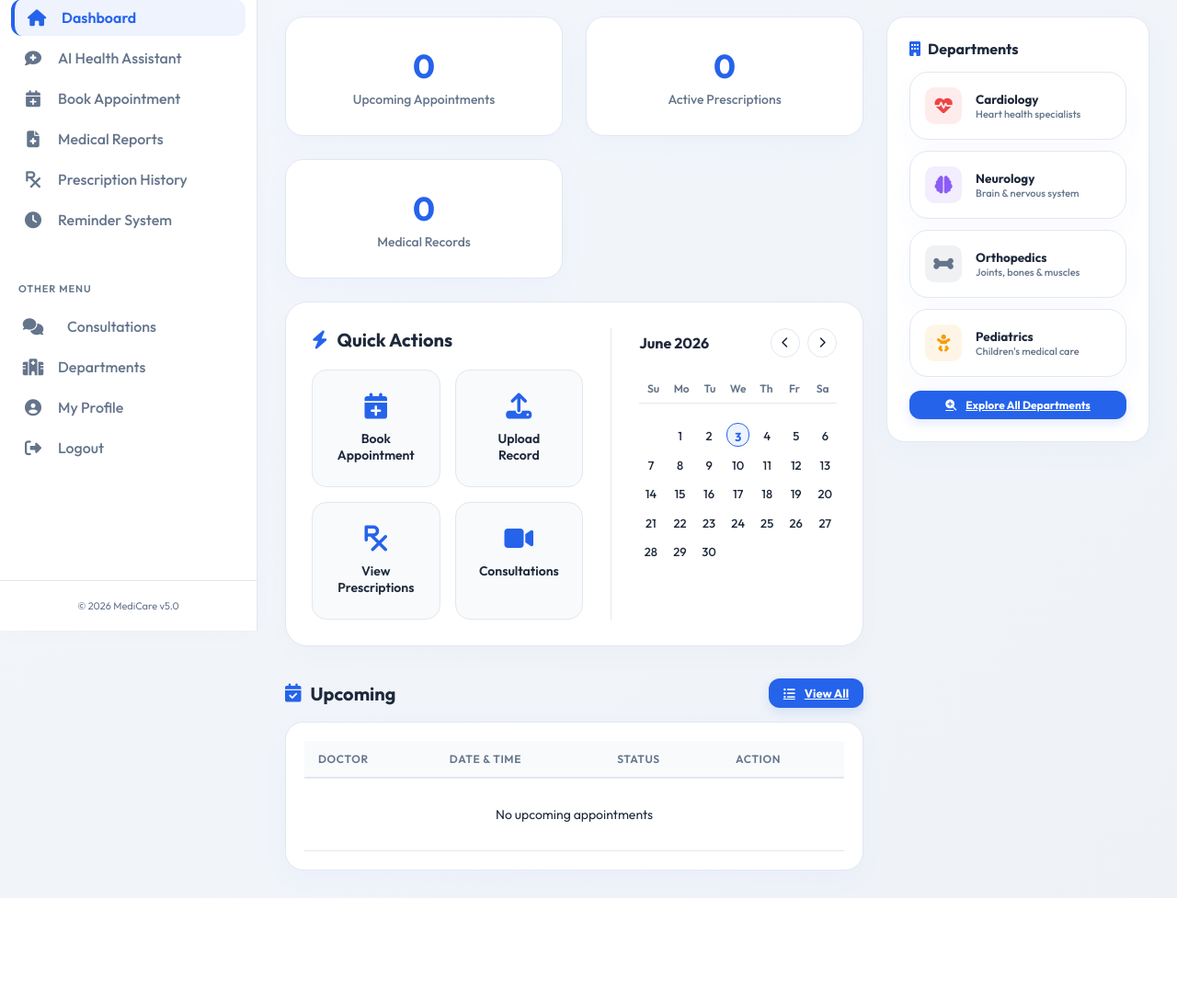
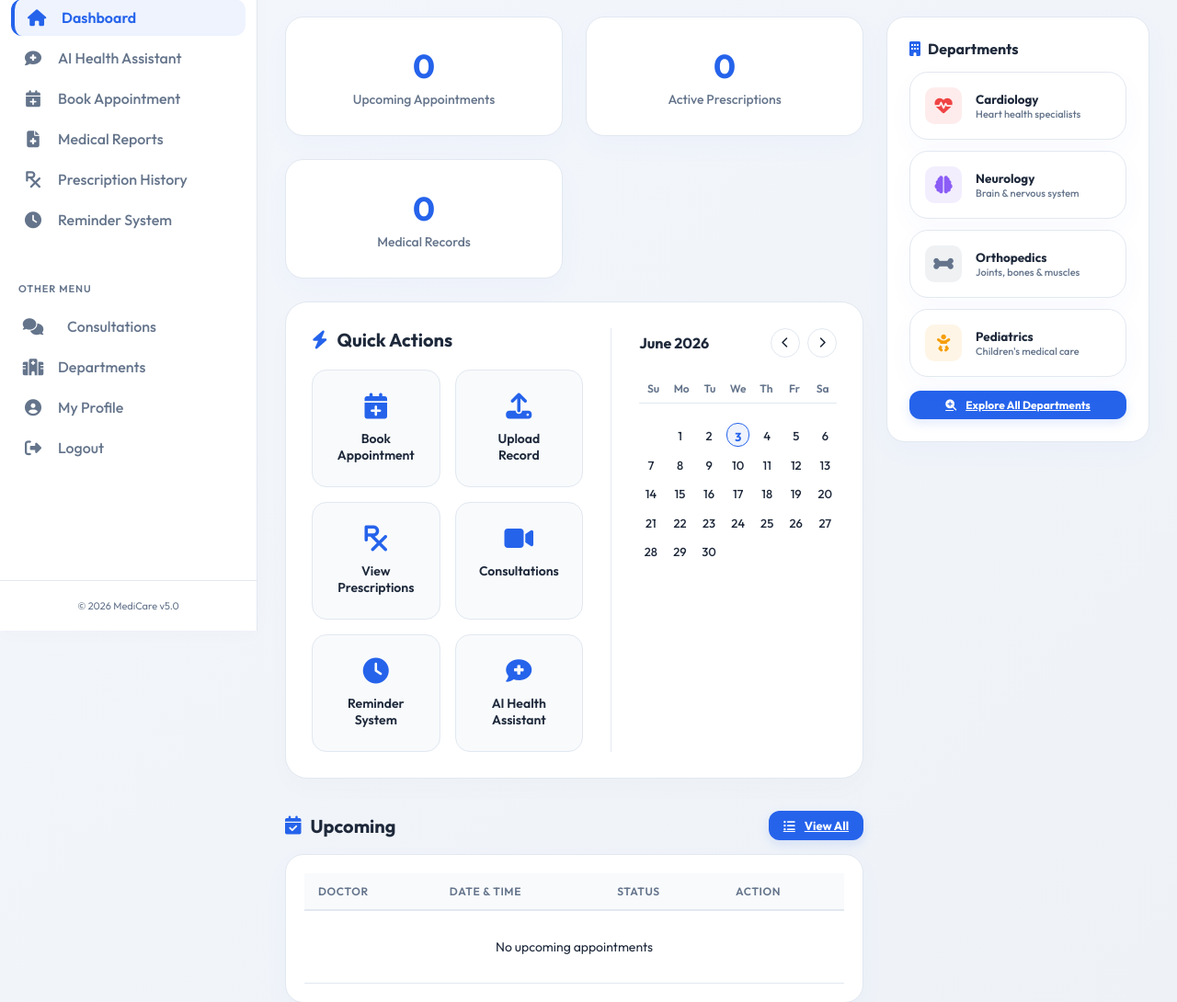
Before and after one commit to ganeshmugada863/ai-hms, a Django app: page /patient-dashboard/ in a window 1280 px wide. Shown: the part 114-1204 px from the top of the page at 92% size. Before the commit the page ends 1091 px from the top, so only its background shows below. Run offline with Django 5.2, Linux system fonts and the light colour scheme; the visitor is signed in with stand-in values (Sample User, id 1); data comes from the database, SQL or seed files in the repository; data that the repository does not hold is empty.

Commit message:
Add AI Health Assistant link to Doctor sidebar and dashboard, and unify dashboard Quick Actions grid

```diff
--- a/HMS/templates/admin_dashboard/dashboard.html
+++ b/HMS/templates/admin_dashboard/dashboard.html
@@ -128,6 +128,10 @@
                 <i class="fas fa-brain" style="color: #a855f7;"></i>
                 <span>AI Chat Settings</span>
             </a>
+            <a href="{% url 'ai_assistant:chat' %}" class="action-btn" style="background: rgba(16, 185, 129, 0.1); border: 1px solid rgba(16, 185, 129, 0.2);">
+                <i class="fas fa-comment-medical" style="color: #10b981;"></i>
+                <span>AI Health Assistant</span>
+            </a>
             <a href="{% url 'admin_doctor_list' %}" class="action-btn">
                 <i class="fas fa-user-md"></i>
                 <span>Manage Doctors</span>
@@ -146,6 +150,7 @@
             </a>
         </div>
     </div>
+
 
     <!-- AI Insights Section -->
     <div class="section" style="grid-column: span 2; margin-top: 20px;">
--- a/HMS/templates/ai_assistant/chat.html
+++ b/HMS/templates/ai_assistant/chat.html
@@ -2,6 +2,10 @@
 {% load static %}
 
 {% block title %}Medicare AI Healthcare Assistant Portal{% endblock %}
+
+{% block active_patient_ai_chat %}active{% endblock %}
+{% block active_doctor_ai_chat %}active{% endblock %}
+{% block active_admin_ai_chat %}active{% endblock %}
 
 {% block extra_css %}
 <style>
@@ -605,7 +609,7 @@
             <button type="button" id="voiceSpeakToggle" class="header-btn" title="Toggle Voice Output">
                 <i class="fas fa-volume-mute"></i>
             </button>
-            <button type="button" class="header-btn" onclick="window.location.href='/patient-dashboard/';" title="Exit Assistant">
+            <button type="button" class="header-btn" onclick="{% if user.role == 'admin' %}window.location.href='/admin-dashboard/';{% elif user.role == 'doctor' %}window.location.href='/doctor-dashboard/';{% else %}window.location.href='/patient-dashboard/';{% endif %}" title="Exit Assistant">
                 <i class="fas fa-sign-out-alt"></i>
             </button>
         </div>
--- a/HMS/templates/base_dashboard.html
+++ b/HMS/templates/base_dashboard.html
@@ -124,6 +124,12 @@
                         <i class="fas fa-home"></i> <span>Dashboard</span>
                     </a>
                 </li>
+                <li class="{% block active_doctor_ai_chat %}{% endblock %}">
+                    <a href="{% url 'ai_assistant:chat' %}">
+                        <i class="fas fa-comment-medical"></i> <span>AI Health Assistant</span>
+                    </a>
+                </li>
+
                 <li class="{% block active_consultations %}{% endblock %}">
                     <a href="{% url 'consultations_index' %}" style="display: flex; align-items: center; justify-content: space-between; width: 100%;">
                         <div style="display: flex; align-items: center; gap: 10px;">
--- a/HMS/templates/patient_dashboard/dashboard.html
+++ b/HMS/templates/patient_dashboard/dashboard.html
@@ -348,7 +348,16 @@
                             <i class="fas fa-video" style="color: #8b5cf6;"></i>
                             <span>Consultations</span>
                         </a>
+                        <a href="{% url 'create_reminder' %}" class="action-btn">
+                            <i class="fas fa-clock" style="color: #ef4444;"></i>
+                            <span>Reminder System</span>
+                        </a>
+                        <a href="{% url 'ai_assistant:chat' %}" class="action-btn">
+                            <i class="fas fa-comment-medical" style="color: #a855f7;"></i>
+                            <span>AI Health Assistant</span>
+                        </a>
                     </div>
+
                 </div>
 
                 <!-- Calendar Widget -->
--- a/hospital_management_system/templates/admin_dashboard/dashboard.html
+++ b/hospital_management_system/templates/admin_dashboard/dashboard.html
@@ -128,6 +128,10 @@
                 <i class="fas fa-brain" style="color: #a855f7;"></i>
                 <span>AI Chat Settings</span>
             </a>
+            <a href="{% url 'ai_assistant:chat' %}" class="action-btn" style="background: rgba(16, 185, 129, 0.1); border: 1px solid rgba(16, 185, 129, 0.2);">
+                <i class="fas fa-comment-medical" style="color: #10b981;"></i>
+                <span>AI Health Assistant</span>
+            </a>
             <a href="{% url 'admin_doctor_list' %}" class="action-btn">
                 <i class="fas fa-user-md"></i>
                 <span>Manage Doctors</span>
@@ -146,6 +150,7 @@
             </a>
         </div>
     </div>
+
 
     <!-- AI Insights Section -->
     <div class="section" style="grid-column: span 2; margin-top: 20px;">
--- a/hospital_management_system/templates/base_dashboard.html
+++ b/hospital_management_system/templates/base_dashboard.html
@@ -124,6 +124,12 @@
                         <i class="fas fa-home"></i> <span>Dashboard</span>
                     </a>
                 </li>
+                <li class="{% block active_doctor_ai_chat %}{% endblock %}">
+                    <a href="{% url 'ai_assistant:chat' %}">
+                        <i class="fas fa-comment-medical"></i> <span>AI Health Assistant</span>
+                    </a>
+                </li>
+
                 <li class="{% block active_consultations %}{% endblock %}">
                     <a href="{% url 'consultations_index' %}" style="display: flex; align-items: center; justify-content: space-between; width: 100%;">
                         <div style="display: flex; align-items: center; gap: 10px;">
```
Also changed, not shown: HMS/templates/doctor_dashboard/dashboard.html (+9 -0 lines), hospital_management_system/templates/ai_assistant/chat.html (+6 -1 lines), hospital_management_system/templates/doctor_dashboard/dashboard.html (+9 -0 lines), hospital_management_system/templates/patient_dashboard/dashboard.html (+9 -0 lines).
